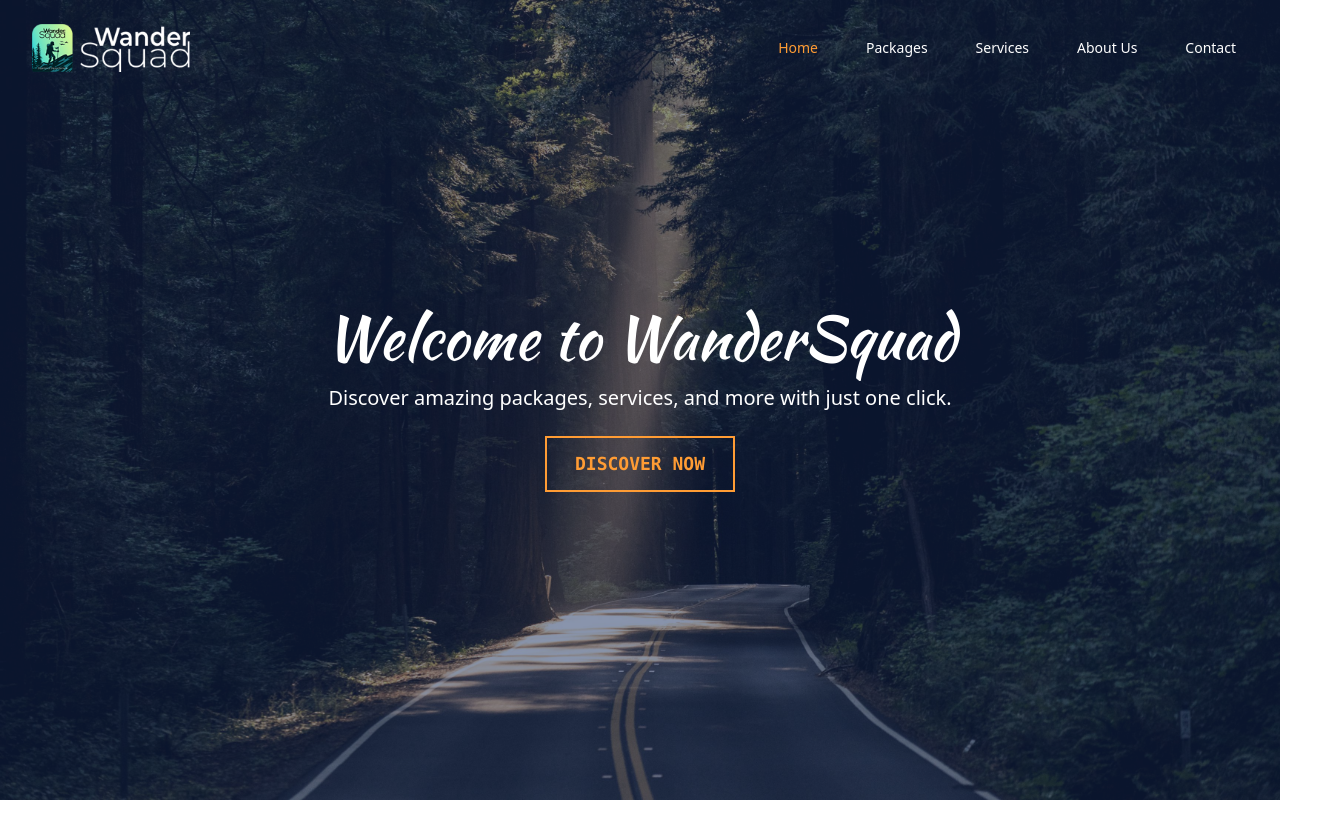
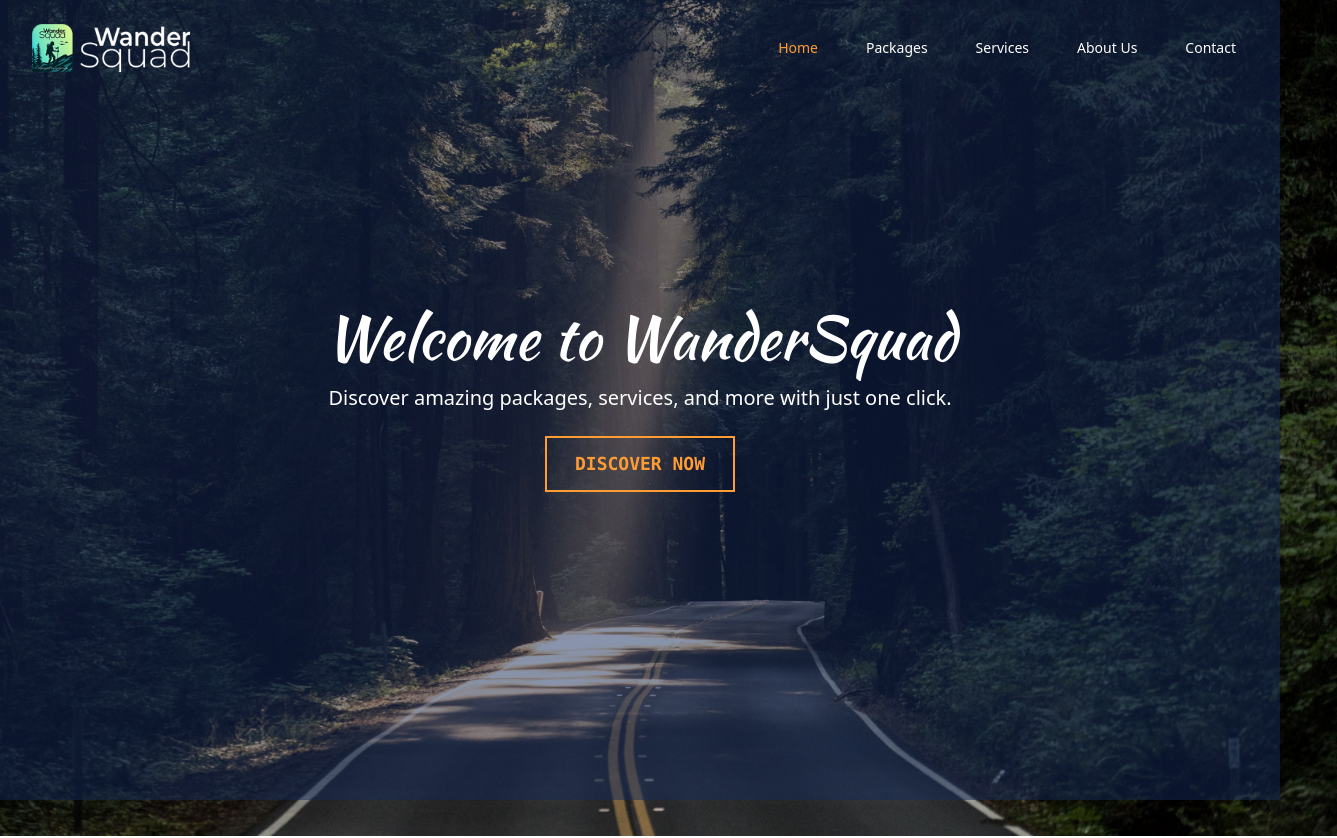
Before and after one commit to Fica-Web/wanderSquad, a React (Vite) app in the folder frontend/: page / in a window 1280 px wide. Shown: the top 838 px of the page, 1337 px wide, since content can reach past the window. Built offline with nearby package versions, Linux system fonts and the light colour scheme; a web font is replaced by a local one.

Commit message:
zoom in animation in home Page hero section

```diff
--- a/frontend/src/components/homePage/Hero.jsx
+++ b/frontend/src/components/homePage/Hero.jsx
@@ -1,17 +1,37 @@
 import React from "react";
 import hero from "../../assets/images/hero1.jpg";
-import ReusableButton from '../reusable/ReusableButton';
+import ReusableButton from "../reusable/ReusableButton";
 
 const Hero = () => {
     return (
-        <div
-            className="relative bg-cover bg-center bg-no-repeat bg-fixed h-screen flex items-center justify-center"
-            style={{
-                backgroundImage: `url(${hero})`,
-            }}
-        >
+        <div className="relative h-screen flex items-center justify-center">
+            {/* Background with Zoom Animation */}
+            <div
+                className="absolute inset-0 bg-cover bg-center bg-no-repeat bg-fixed h-full w-full"
+                style={{
+                    backgroundImage: `url(${hero})`,
+                    animation: "infiniteZoom 20s infinite",
+                }}
+            ></div>
+
+            <style>
+                {`
+                @keyframes infiniteZoom {
+                    0% {
+                    transform: scale(1);
+                    }
+                    50% {
+                    transform: scale(1.1);
+                    }
+                    100% {
+                    transform: scale(1);
+                    }
+                }
+            `}
+            </style>
+
             {/* Overlay */}
-            <div className="absolute inset-0 bg-primary bg-opacity-50"></div>
+            <div className="absolute inset-0 bg-primary bg-opacity-50 pointer-events-none"></div>
 
             {/* Content */}
             <div className="relative text-center text-white px-4">
@@ -22,8 +42,8 @@ const Hero = () => {
                     Discover amazing packages, services, and more with just one click.
                 </h3>
                 <ReusableButton
-                    content={'Discover now'}
-                    color={'border-secondary text-secondary'}
+                    content={"Discover now"}
+                    color={"border-secondary text-secondary"}
                 />
             </div>
         </div>
```
